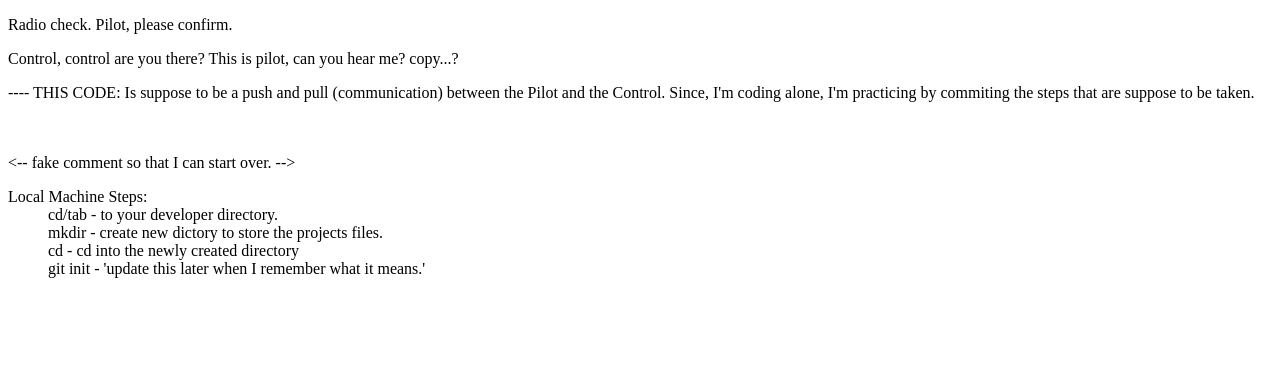
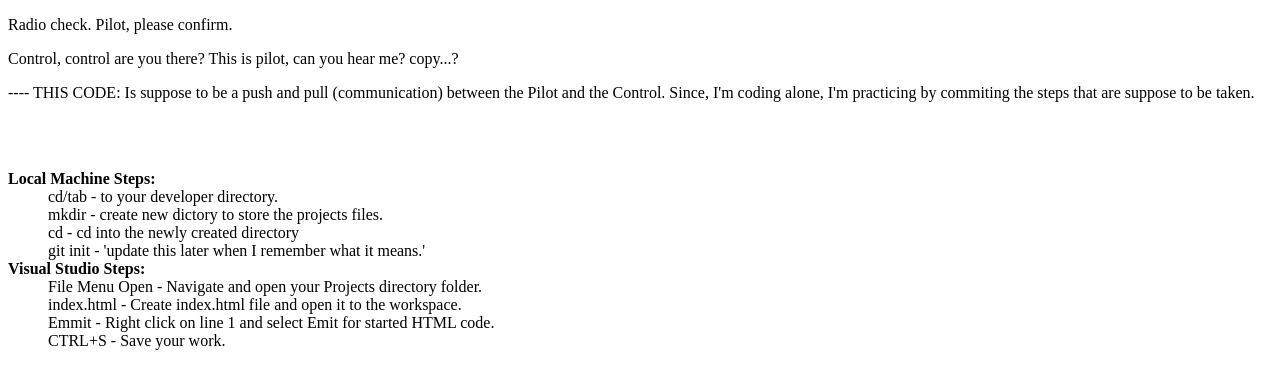
Before and after one commit to dev-elements/communication-log, a plain HTML site: page index.html in a window 1280 px wide. Drawn offline with Linux system fonts and the light colour scheme.

Commit message:
added visual studio steps using Directory List.

```diff
--- a/index.html
+++ b/index.html
@@ -8,15 +8,19 @@
             commiting the steps that are suppose to be taken.
         </p><br><br>
 
-
-<-- fake comment so that I can start over. --> <!-- forgot the exclimation mark, lol.-->
 <div>
     <dl>
-        <dt>Local Machine Steps:</dt>
+        <dt><b>Local Machine Steps: </b></dt>
         <dd>cd/tab - to your developer directory.</dd>
         <dd>mkdir - create new dictory to store the projects files.</dd>
         <dd>cd - cd into the newly created directory</dd>
         <dd>git init - 'update this later when I remember what it means.'</dd>
+        <dt><b>Visual Studio Steps: </b></dt>
+        <dd>File Menu Open - Navigate and open your Projects directory folder. </dd>
+        <dd>index.html - Create index.html file and open it to the workspace. </dd>
+        <dd>Emmit - Right click on line 1 and select Emit for started HTML code. </dd>
+        <dd>CTRL+S - Save your work.</dd>
+
     </dl>
 </div>
     </body>
```
